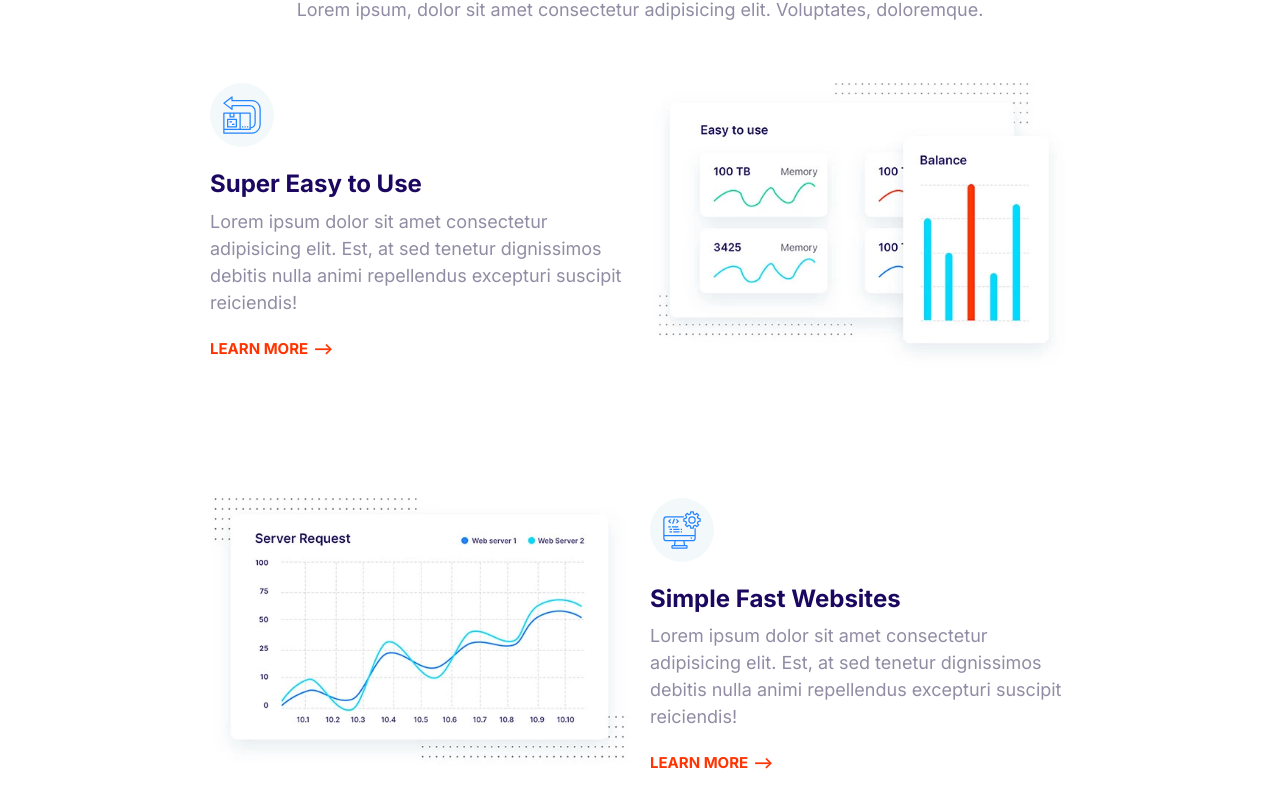
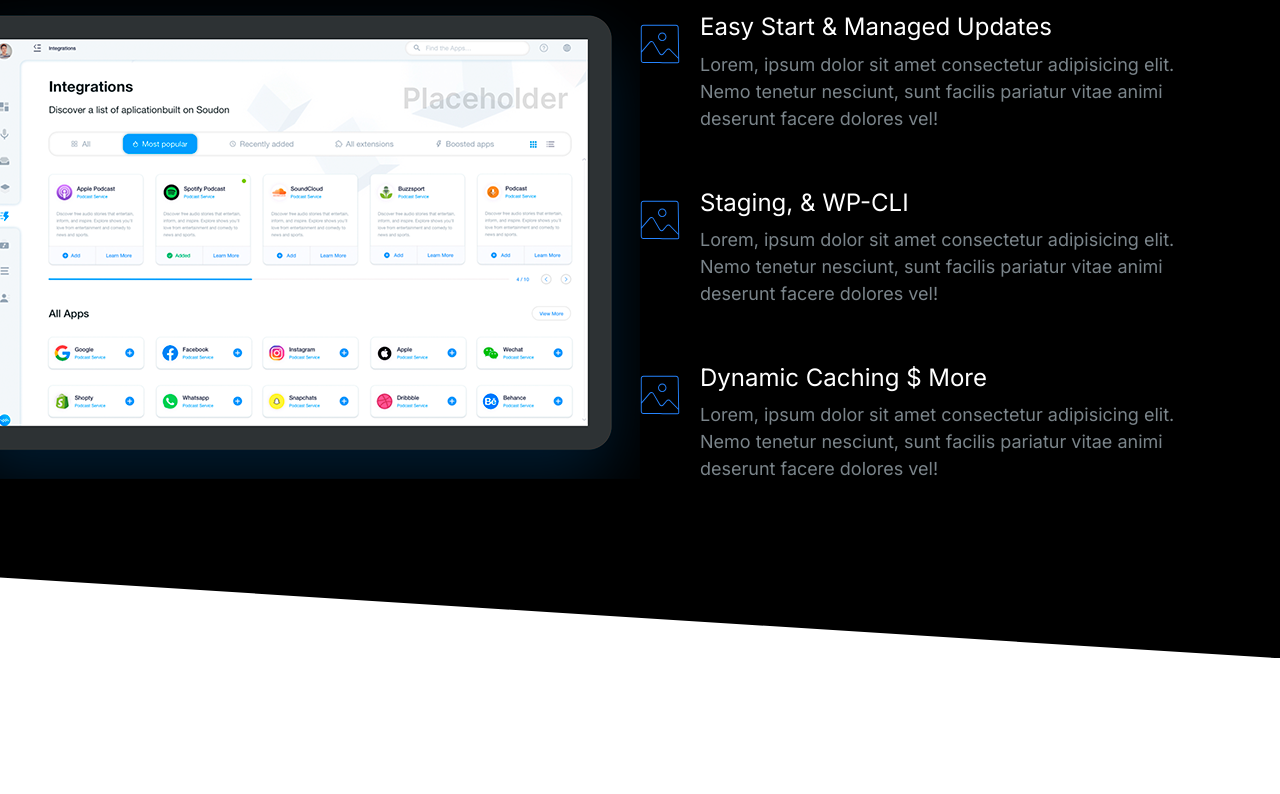
Before and after one commit to gabyreload1983/Moshify, a plain HTML site: page index.html in a window 1280 px wide. Shown: the part 151-945 px from the top of the page. After the commit the page ends 809 px from the top, so only its background shows below. Drawn offline with Linux system fonts and the light colour scheme.

Commit message:
Create ShowcaseBlock component

```diff
--- a/CSS/style.css
+++ b/CSS/style.css
@@ -15,6 +15,10 @@
   box-sizing: border-box;
 }
 /* Topography */
+::selection {
+  background: var(--color-primary);
+  color: #fff;
+}
 
 html {
   /* 62.5% of 16px = 10px */
@@ -42,13 +46,12 @@ h2 {
 }
 h3 {
   font-size: 3rem;
+  font-weight: 500;
 }
 p {
   margin-top: 0;
 }
-li {
-  list-style-type: none;
-}
+
 @media screen and (min-width: 1024px) {
   body {
     font-size: 1.8rem;
@@ -127,9 +130,8 @@ a {
 /* Lists */
 
 .list {
-  text-decoration: none;
+  list-style: none;
   padding-left: 0;
-  color: var(--color-heading);
 }
 
 .list--inline .list__item {
@@ -140,6 +142,7 @@ a {
 .list--tick {
   list-style-image: url(../images/tick.svg);
   padding-left: 3rem;
+  color: var(--color-heading);
 }
 
 .list--tick .list__item {
@@ -380,6 +383,7 @@ a {
 /* Media */
 .media {
   display: flex;
+  margin-bottom: 4rem;
 }
 .media__title {
   margin-top: 0;
@@ -558,16 +562,18 @@ a {
   background: #000;
   color: #7b858b;
 }
-.block--dark .block__heading {
+.block--dark h1,
+.block--dark h2,
+.block--dark h3 {
   color: #fff;
 }
 .block--skewed--right {
   padding-bottom: calc(var(--padding-vertical) + 4rem);
-  clip-path: polygon(0% 0%, 100% 0%, 100% 100%, 0% 80%);
+  clip-path: polygon(0% 0%, 100% 0%, 100% 100%, 0% 90%);
 }
 .block--skewed--left {
   padding-bottom: calc(var(--padding-vertical) + 4rem);
-  clip-path: polygon(0% 0%, 100% 0%, 100% 80%, 0% 100%);
+  clip-path: polygon(0% 0%, 100% 0%, 100% 90%, 0% 100%);
 }
 
 .container {
@@ -635,9 +641,7 @@ a {
 }
 
 /* Hero */
-.hero {
-  clip-path: polygon(0% 0%, 100% 0%, 100% 90%, 0% 100%);
-}
+
 .hero__tagline {
   font-size: 2rem;
   color: #b9c3cf;
@@ -715,3 +719,23 @@ a {
     order: 2;
   }
 }
+
+/* Showcase Block */
+.block-showcase__image > img {
+  width: 100%;
+}
+
+@media screen and (min-width: 768px) {
+  .block-showcase .grid {
+    grid-template-columns: 50% 50%;
+  }
+
+  .block-showcase__image {
+    justify-self: end;
+  }
+
+  .block-showcase__image > img {
+    width: auto;
+    max-width: 700px;
+  }
+}
--- a/index.html
+++ b/index.html
@@ -15,95 +15,74 @@
     <link rel="stylesheet" href="./CSS/style.css" />
   </head>
   <body>
-    <section class="block container">
+    <section class="block block--dark block--skewed--right block-showcase">
       <header class="block__header">
-        <h2>Host on the Cloud to Keep Grpwing</h2>
-        <p>Lorem ipsum, dolor sit amet consectetur adipisicing elit. Voluptates, doloremque.</p>
+        <h2>User-friendly Control Panel</h2>
       </header>
-      <article class="grid grid--1x2 feature">
-        <div class="feature__content">
-          <span class="icon-container">
+      <div class="container grid grid--1x2">
+        <picture class="block-showcase__image">
+          <source
+            type="image/webp"
+            src="images/ipad.webp 1x, images/ipad@2x.webp 2x" />
+          <source
+            type="image/png"
+            src="images/ipad.png 1x, images/ipad@2x.png 2x" />
+          <img src="./images/ipad.png" alt=""
+        /></picture>
+        <ul class="list">
+          <li>
+            <div class="media">
+              <div class="media__image">
                 <svg class="icon icon--primary">
-              <use xlink:href="images/sprite.svg#easy"></use>
+                  <use xlink:href="images/sprite.svg#snap"></use>
                 </svg>
-          </span>
-          <h3 class="feature__heading">Super Easy to Use</h2>
+              </div>
+              <div class="media__body">
+                <h3 class="media__title">Easy Start & Managed Updates</h3>
                 <p>
-            Lorem ipsum dolor sit amet consectetur adipisicing elit. Est, at sed
-            tenetur dignissimos debitis nulla animi repellendus excepturi suscipit
-            reiciendis!
+                  Lorem, ipsum dolor sit amet consectetur adipisicing elit. Nemo
+                  tenetur nesciunt, sunt facilis pariatur vitae animi deserunt
+                  facere dolores vel!
                 </p>
-          <a href="#" class="link-arrow">Learn More</a>
               </div>
-        <picture>
-          <source type="image/webp" srcset="images/easy.webp 1x, images/easy@2x.webp 2x">
-          <source type="image/jpg" srcset="images/easy.jpg 1x, images/easy@2x.jpg 2x">
-          <img class="feature__image" src="./images/easy@2x.jpg" alt="">
-        </picture>
-      </article>
-      <article class="grid grid--1x2 feature">
-        <div class="feature__content">
-          <span class="icon-container">
+            </div>
+          </li>
+          <li>
+            <div class="media">
+              <div class="media__image">
                 <svg class="icon icon--primary">
-              <use xlink:href="images/sprite.svg#computer"></use>
+                  <use xlink:href="images/sprite.svg#snap"></use>
                 </svg>
-          </span>
-          <h3 class="feature__heading">Simple Fast Websites</h2>
+              </div>
+              <div class="media__body">
+                <h3 class="media__title">Staging, & WP-CLI</h3>
                 <p>
-            Lorem ipsum dolor sit amet consectetur adipisicing elit. Est, at sed
-            tenetur dignissimos debitis nulla animi repellendus excepturi suscipit
-            reiciendis!
+                  Lorem, ipsum dolor sit amet consectetur adipisicing elit. Nemo
+                  tenetur nesciunt, sunt facilis pariatur vitae animi deserunt
+                  facere dolores vel!
                 </p>
-          <a href="#" class="link-arrow">Learn More</a>
               </div>
-        <picture>
-          <source type="image/webp" srcset="images/Fast.webp 1x, images/Fast@2x.webp 2x">
-          <source type="image/jpg" srcset="images/Fast.jpg 1x, images/Fast@2x.jpg 2x">
-          <img class="feature__image" src="./images/Fast@2x.jpg" alt="">
-        </picture>
-      </article>
-      <article class="grid grid--1x2 feature">
-        <div class="feature__content">
-          <span class="icon-container">
+            </div>
+          </li>
+          <li>
+            <div class="media">
+              <div class="media__image">
                 <svg class="icon icon--primary">
-              <use xlink:href="images/sprite.svg#settings"></use>
+                  <use xlink:href="images/sprite.svg#snap"></use>
                 </svg>
-          </span>
-          <h3 class="feature__heading">WordPress Made Easy</h2>
+              </div>
+              <div class="media__body">
+                <h3 class="media__title">Dynamic Caching $ More</h3>
                 <p>
-            Lorem ipsum dolor sit amet consectetur adipisicing elit. Est, at sed
-            tenetur dignissimos debitis nulla animi repellendus excepturi suscipit
-            reiciendis!
+                  Lorem, ipsum dolor sit amet consectetur adipisicing elit. Nemo
+                  tenetur nesciunt, sunt facilis pariatur vitae animi deserunt
+                  facere dolores vel!
                 </p>
-          <a href="#" class="link-arrow">Learn More</a>
               </div>
-        <picture>
-          <source type="image/webp" srcset="images/WordPress.webp 1x, images/WordPress@2x.webp 2x">
-          <source type="image/jpg" srcset="images/WordPress.jpg 1x, images/WordPress@2x.jpg 2x">
-          <img class="feature__image" src="./images/WordPress@2x.jpg" alt="">
-        </picture>
-      </article>
-      <article class="grid grid--1x2 feature">
-        <div class="feature__content">
-          <span class="icon-container">
-            <svg class="icon icon--primary">
-              <use xlink:href="images/sprite.svg#settings"></use>
-            </svg>
-          </span>
-          <h3 class="feature__heading">24/7 Expert Support</h2>
-          <p>
-            Lorem ipsum dolor sit amet consectetur adipisicing elit. Est, at sed
-            tenetur dignissimos debitis nulla animi repellendus excepturi suscipit
-            reiciendis!
-          </p>
-          <a href="#" class="link-arrow">Learn More</a>
             </div>
-        <picture>
-          <source type="image/webp" srcset="images/Support.webp 1x, images/Support@2x.webp 2x">
-          <source type="image/jpg" srcset="images/Support.jpg 1x, images/Support@2x.jpg 2x">
-          <img class="feature__image" src="./images/support@2x.jpg" alt="">
-        </picture>
-      </article>
+          </li>
+        </ul>
+      </div>
     </section>
     <script src="./js/main.js"></script>
   </body>
```
Also changed, not shown: components/showcaseBlock.html (added, +69 -0 lines), images/ipad.png (added), images/ipad.webp (added), images/ipad@2x.png (added), images/ipad@2x.webp (added). Lines whose indentation alone changed are shown as unchanged.
